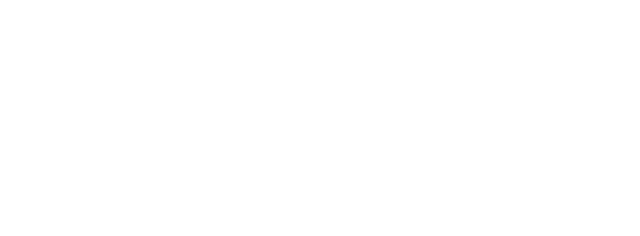
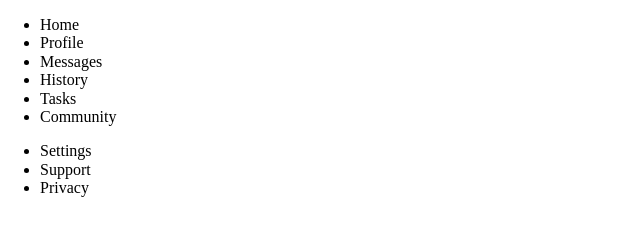
Before and after one commit to julianfloresd/admin-dashboard, a plain HTML site: page index.html in a window 1280 px wide. Shown: the whole page, without its empty margins (0-640 px from the left). Drawn offline with Linux system fonts and the light colour scheme.

Commit message:
Create grid layout

```diff
--- a/css/style.css
+++ b/css/style.css
@@ -7,10 +7,42 @@
   box-sizing: border-box;
 }
 
+:root {
+  --primaryColor: #5fa86e;
+  --secondaryColor: #0086B9;
+}
+
+
 /******************************************
 /* LAYOUT
 /*******************************************/
 
+.container {
+  display: grid;
+  grid-template-columns: 1fr 5fr;
+  grid-template-rows: 2fr 5fr 1fr;
+  grid-template-areas:
+  "sidebar header"
+  "sidebar main"
+  "sidebar footer";
+}
+
+.sidebar {
+  grid-area: sidebar;
+  display: flex;
+}
+
+.header {
+  grid-area: sidebar;
+}
+
+.main{
+  grid-area: main;
+}
+
+.footer {
+  grid-area: footer;
+}
 
 
 /******************************************
--- a/index.html
+++ b/index.html
@@ -12,7 +12,29 @@
 		<link rel="stylesheet" href="css/style.css">
 	</head>
 	<body>
-
+		<div class="container">
+			<div class="sidebar">
+				<div class="logo"></div>
+				<nav>
+					<ul>
+						<li>Home</li>
+						<li>Profile</li>
+						<li>Messages</li>
+						<li>History</li>
+						<li> Tasks</li>
+						<li>Community</li>
+					</ul>
+					<ul>
+						<li>Settings</li>
+						<li>Support</li>
+						<li>Privacy</li>
+					</ul>
+				</nav>
+			</div>
+			<div class="header"></div>
+			<div class="main"></div>
+			<div class="footer"></div>
+		</div>
 
 		<script type="text/javascript" src="js/main.js"></script>
 	</body>
```
